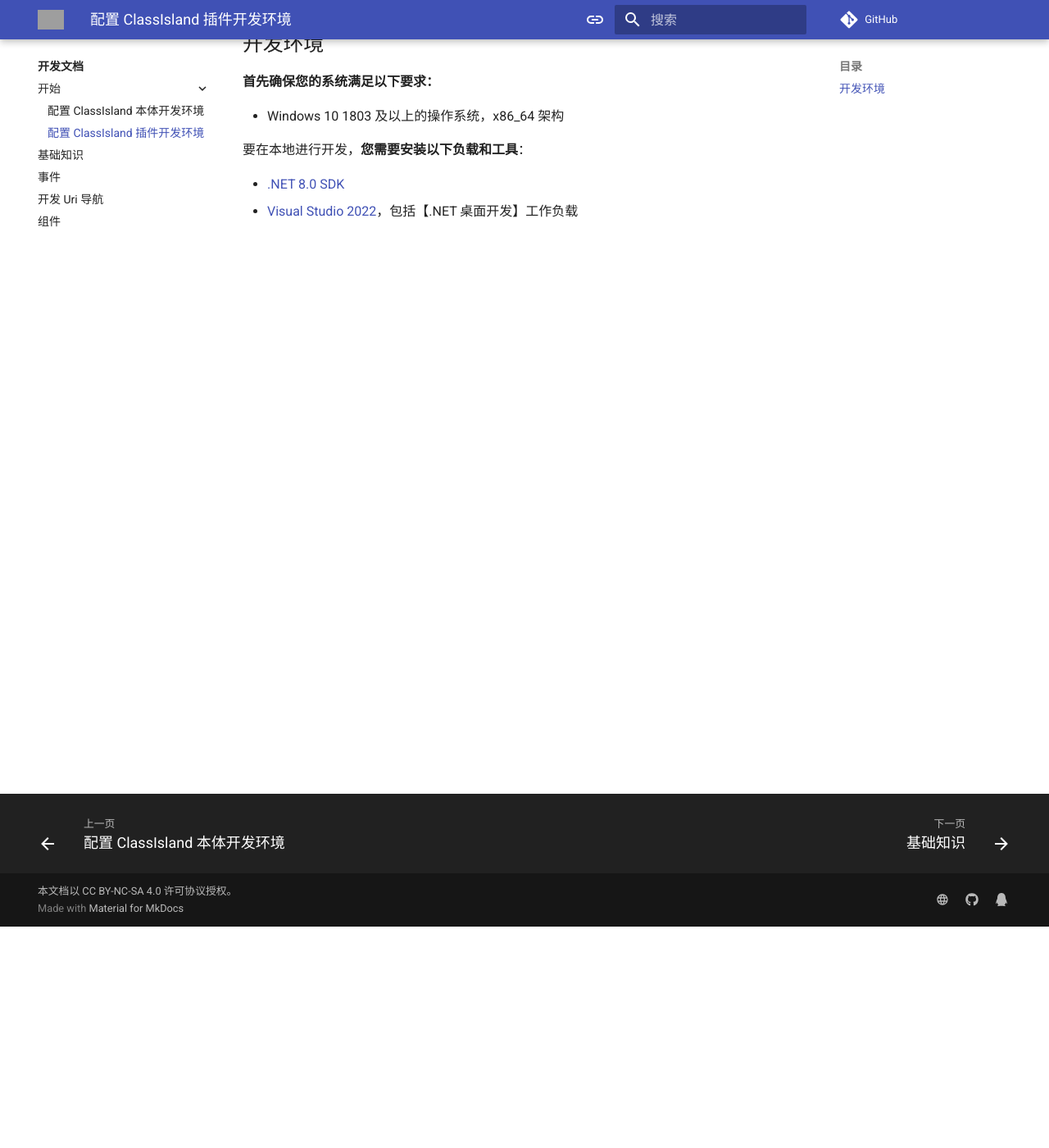
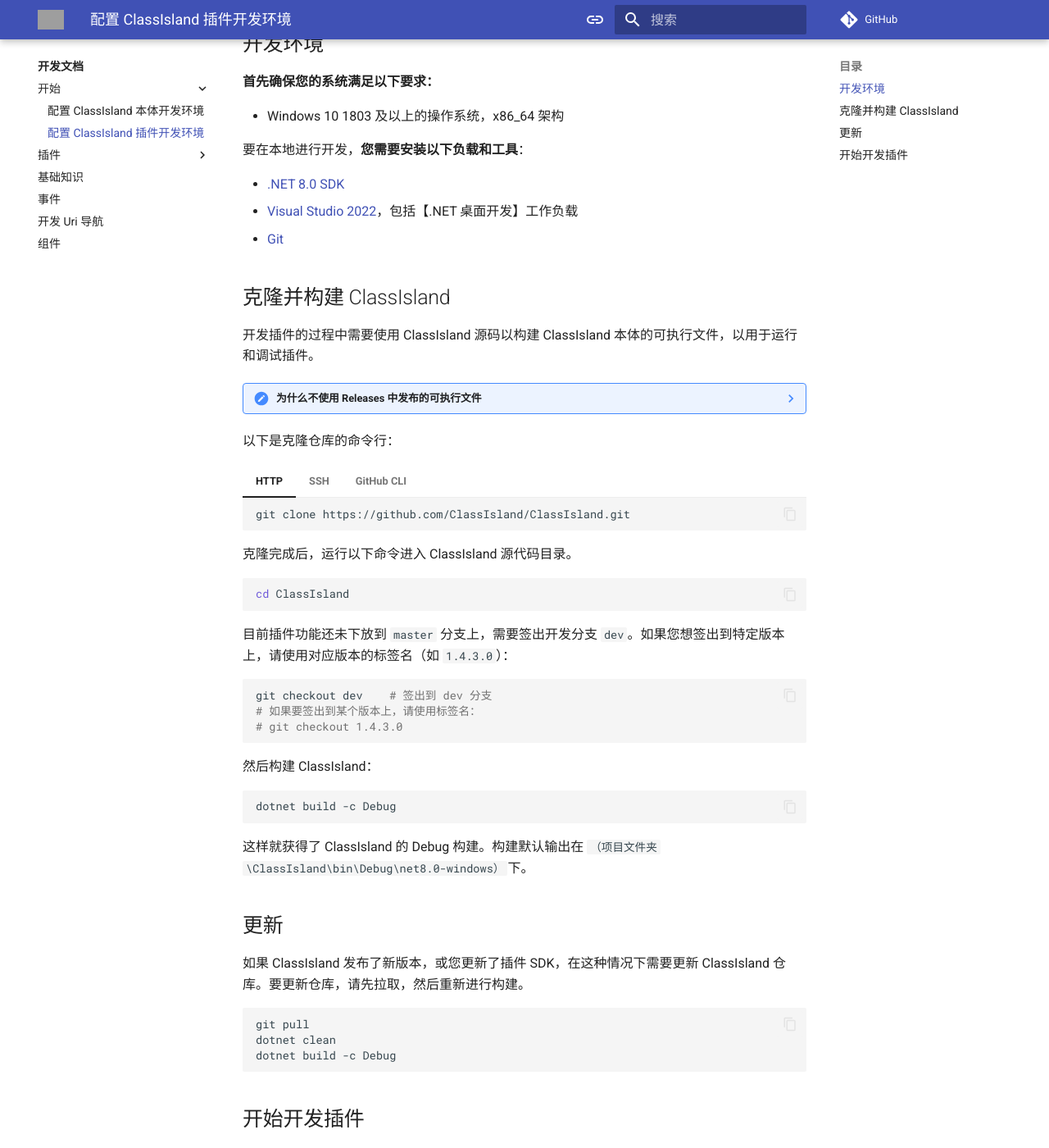
Before and after one commit to ClassIsland/classisland-docs, an MkDocs documentation site: the page built from docs/dev/get-started/devlopment-plugins.md, in a window 1280 px wide and 1400 px high, scrolled down 270 px. Shown: the whole window at 82% size. Built offline with MkDocs 1.6.1 and Material for MkDocs 9.7.7, drawn with Linux system fonts in a browser that asks for light colours; comment, search, counter and statistics services are not loaded; some of the changed text lies outside the part shown; grey boxes are pictures that could not be loaded.

Commit message:
插件开发文档

````diff
--- a/docs/dev/get-started/devlopment-plugins.md
+++ b/docs/dev/get-started/devlopment-plugins.md
@@ -12,3 +12,67 @@
 
 - [.NET 8.0 SDK](https://dotnet.microsoft.com/zh-cn/download/dotnet/8.0)
 - [Visual Studio 2022](https://visualstudio.microsoft.com/)，包括【.NET 桌面开发】工作负载
+- [Git](https://git-scm.com/)
+
+## 克隆并构建 ClassIsland
+
+开发插件的过程中需要使用 ClassIsland 源码以构建 ClassIsland 本体的可执行文件，以用于运行和调试插件。
+
+??? note "为什么不使用 Releases 中发布的可执行文件"
+    Release 版本的构建无法使用热重载（包括 XAML 热重载）功能，调试起来很麻烦。
+
+以下是克隆仓库的命令行：
+
+=== "HTTP"
+
+    ```shell
+    git clone https://github.com/ClassIsland/ClassIsland.git
+    ```
+
+=== "SSH"
+
+    ```shell
+    git clone git@github.com:ClassIsland/ClassIsland.git
+    ```
+
+=== "GitHub CLI"
+
+    ```shell
+    gh repo clone ClassIsland/ClassIsland
+    ```
+
+克隆完成后，运行以下命令进入 ClassIsland 源代码目录。
+
+``` shell
+cd ClassIsland
+```
+
+目前插件功能还未下放到 `master` 分支上，需要签出开发分支 `dev`。如果您想签出到特定版本上，请使用对应版本的标签名（如 `1.4.3.0`）：
+
+``` shell
+git checkout dev    # 签出到 dev 分支
+# 如果要签出到某个版本上，请使用标签名：
+# git checkout 1.4.3.0
+```
+
+然后构建 ClassIsland：
+
+``` shell
+dotnet build -c Debug
+```
+
+这样就获得了 ClassIsland 的 Debug 构建。构建默认输出在 `（项目文件夹\ClassIsland\bin\Debug\net8.0-windows）`下。
+
+## 更新
+
+如果 ClassIsland 发布了新版本，或您更新了插件 SDK，在这种情况下需要更新 ClassIsland 仓库。要更新仓库，请先拉取，然后重新进行构建。
+
+``` shell
+git pull
+dotnet clean
+dotnet build -c Debug
+```
+
+## 开始开发插件
+
+一切准备工作就绪后，继续阅读文章[开始编写插件](../plugins/create-project.md)，开始您的插件开发之旅吧！
--- a/mkdocs.yml
+++ b/mkdocs.yml
@@ -107,6 +107,8 @@
     - 开始:
       - dev/get-started/devlopment.md
       - dev/get-started/devlopment-plugins.md
+    - 插件:
+      - dev/plugins/create-project.md
     - dev/basics.md
     - dev/events.md
     - dev/uri-navigation.md
````
Also changed, not shown: docs/dev/get-started/devlopment.md (+1 -0 lines), docs/dev/plugins/create-project.md (added, +157 -0 lines), .markdownlint.json, docs/dev/plugins/image/create-project/1721874637367.png (added).
